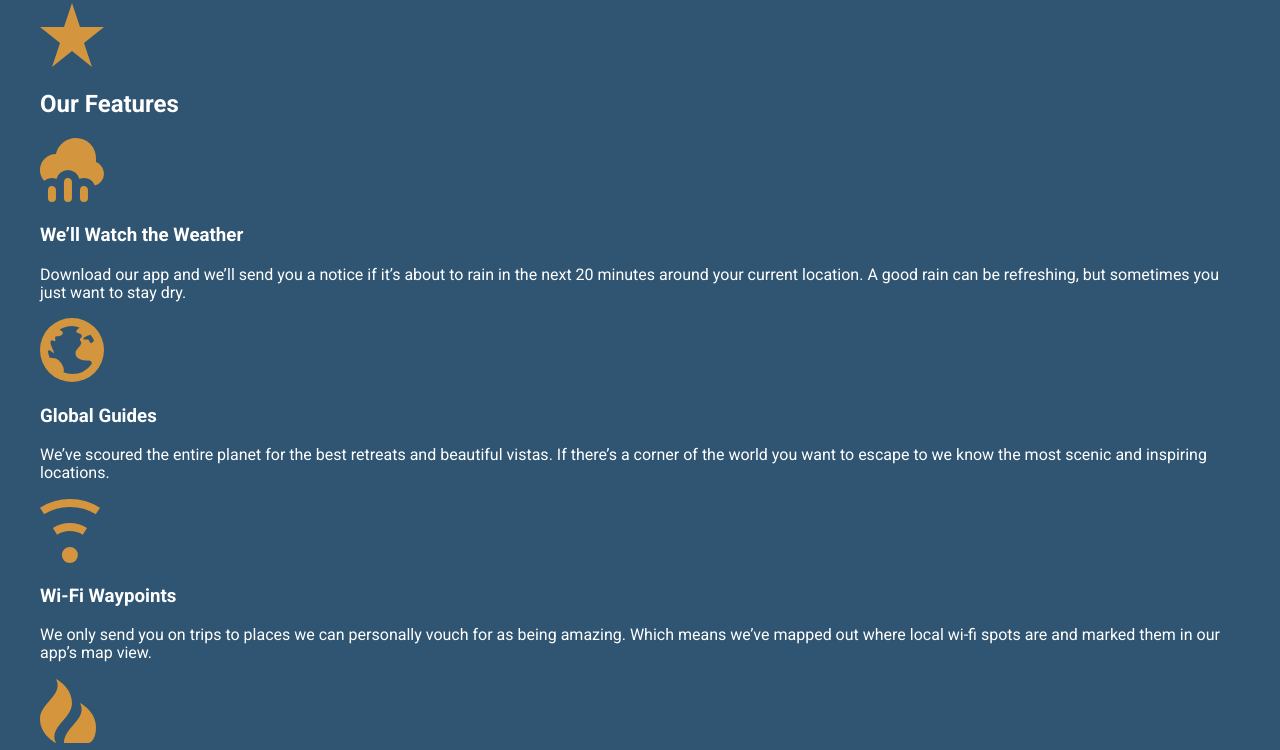
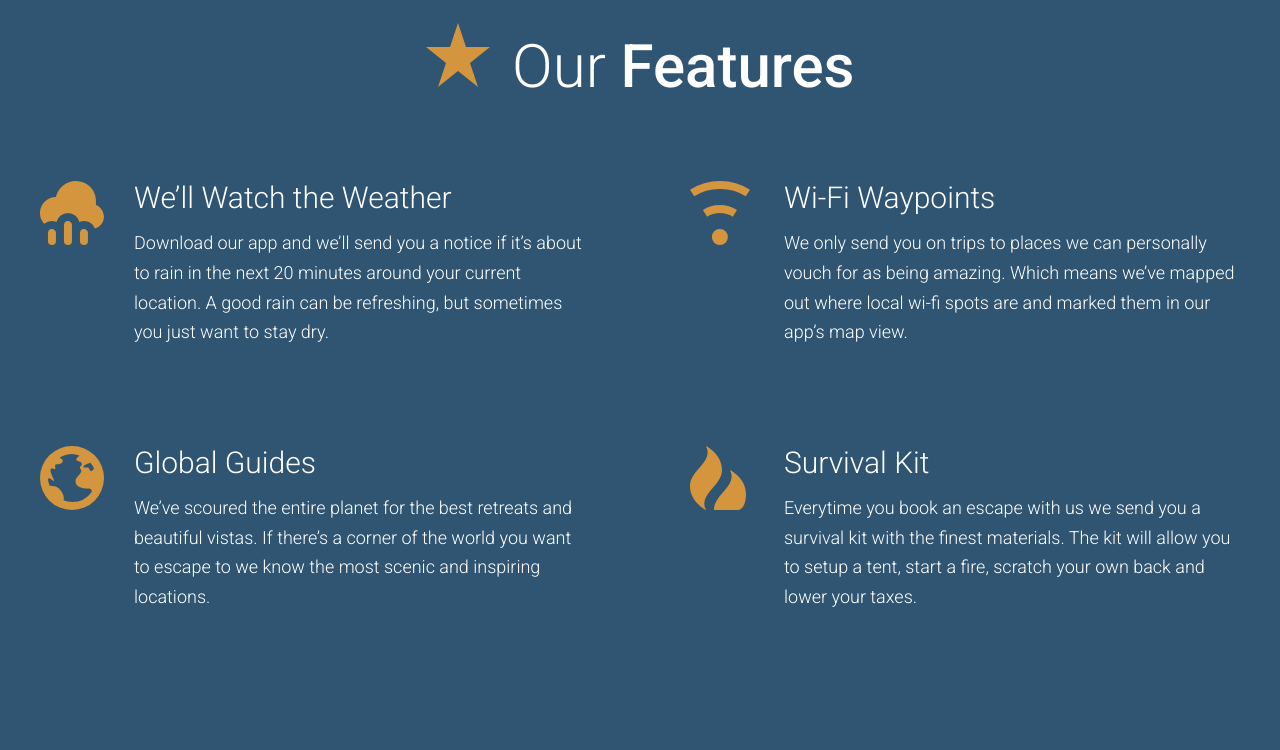
Before and after one commit to rmbarley/travel-site, a website: page app/index.html in a window 1280 px wide. Shown: the part 2282-3032 px from the top of the page. Drawn offline with Linux system fonts and the light colour scheme.

Commit message:
Completed the Our Features section

```diff
--- /dev/null
+++ b/app/assets/styles/modules/_feature-item.css
@@ -0,0 +1,27 @@
+.feature-item {
+  position: relative;
+  padding-bottom: 2.5rem;
+  @mixin atSmall {
+    padding-left: 94px;
+  }
+  &__icon {
+    display: block;
+    margin: 0 auto;
+    @mixin atSmall {
+      position: absolute;
+      left: 0;
+    }
+  }
+  &__title {
+  	text-align: center;
+    font-size: 1.6rem;
+    font-weight: 300;
+    margin-top: .7em;
+    margin-bottom: .8rem;
+    @mixin atSmall {
+    	text-align: left;
+      font-size: 1.875rem;
+      margin-top: 1em;
+    }
+  }
+}
--- a/app/assets/styles/modules/_generic-content-container.css
+++ b/app/assets/styles/modules/_generic-content-container.css
@@ -1,7 +1,8 @@
 .generic-content-container {
   p {
+    font-weight: 300;
     line-height: 1.65;
-    margin: 1.8rem 0;
+    margin: 0 0 1.8rem 0;
     @mixin atSmall {
       font-size: 1.125rem;
     }
--- a/app/assets/styles/modules/_row.css
+++ b/app/assets/styles/modules/_row.css
@@ -2,6 +2,12 @@
   @mixin clearfix;
   &--gutters {
     margin-right: -65px;
+  }
+  &--gutters-large {
+    margin-right: -100px;
+  }
+  &--gutters-large > div {
+    padding-right: 100px;
   }
   &--gutters > div {
     padding-right: 65px;
@@ -20,6 +26,10 @@
     &__medium-4--larger {
       width: 37%;
     }
+    &__medium-6 {
+      float: left;
+      width: 50%;
+    }
     &__medium-8 {
       float: left;
       width: 66.66%;
--- /dev/null
+++ b/app/assets/styles/modules/_section-title.css
@@ -0,0 +1,23 @@
+.section-title {
+  font-size: 2.55rem;
+  text-align: center;
+  font-weight: 300;
+  @mixin atSmall {
+    font-size: 3.75rem;
+  }
+  strong {
+    font-weight: 500;
+  }
+  &__icon {
+    display: block;
+    margin-left: auto;
+    margin-right: auto;
+    margin-bottom: 0.6rem;
+    @mixin atSmall {
+      margin-right: 0.5rem;
+      margin-left: 0;
+      margin-bottom: 0;
+      display: inline-block;
+    }
+  }
+}
--- a/app/assets/styles/styles.css
+++ b/app/assets/styles/styles.css
@@ -9,3 +9,5 @@
 @import "modules/_headline";
 @import "modules/_row";
 @import "modules/_generic-content-container";
+@import "modules/_section-title";
+@import "modules/_feature-item";
--- a/app/index.html
+++ b/app/index.html
@@ -66,37 +66,58 @@
     </div>
     <div class="page-section page-section--blue" id="features">
       <div class="wrapper">
-        <img src="assets/images/icons/star.svg">
-        <h2>Our Features</h2>
-        <img src="assets/images/icons/rain.svg">
-        <h3>We&rsquo;ll Watch the Weather</h3>
+        <h2 class="section-title"><img src="assets/images/icons/star.svg" class="section-title__icon"> Our <strong>Features</strong></h2>
+        <div class="row row--gutters-large generic-content-container">
+          <div class="row__medium-6">
+            <div class="feature-item">
+              <img src="assets/images/icons/rain.svg" class="feature-item__icon">
+              <h3 class="feature-item__title">We&rsquo;ll Watch the Weather</h3>
               <p>Download our app and we&rsquo;ll send you a notice if it&rsquo;s about to rain in the next 20 minutes around your current location. A good rain can be refreshing, but sometimes you just want to stay dry.</p>
-        <img src="assets/images/icons/globe.svg">
-        <h3>Global Guides</h3>
+            </div>
+            <div class="feature-item">
+              <img src="assets/images/icons/globe.svg" class="feature-item__icon">
+              <h3 class="feature-item__title">Global Guides</h3>
               <p>We&rsquo;ve scoured the entire planet for the best retreats and beautiful vistas. If there&rsquo;s a corner of the world you want to escape to we know the most scenic and inspiring locations.</p>
-        <img src="assets/images/icons/wifi.svg">
-        <h3>Wi-Fi Waypoints</h3>
+            </div>
+          </div>
+          <div class="row__medium-6">
+            <div class="feature-item">
+              <img src="assets/images/icons/wifi.svg" class="feature-item__icon">
+              <h3 class="feature-item__title">Wi-Fi Waypoints</h3>
               <p>We only send you on trips to places we can personally vouch for as being amazing. Which means we&rsquo;ve mapped out where local wi-fi spots are and marked them in our app&rsquo;s map view.</p>
-        <img src="assets/images/icons/fire.svg">
-        <h3>Survival Kit</h3>
+            </div>
+            <div class="feature-item">
+              <img src="assets/images/icons/fire.svg" class="feature-item__icon">
+              <h3 class="feature-item__title">Survival Kit</h3>
               <p>Everytime you book an escape with us we send you a survival kit with the finest materials. The kit will allow you to setup a tent, start a fire, scratch your own back and lower your taxes.</p>
             </div>
           </div>
+        </div>
+      </div>
+    </div>
     <div id="testimonials">
+      <div class="row">
+        <div class="row__medium-4">
           <img src="assets/images/icons/comment.svg">
           <h2>Real Testimonials</h2>
           <img src="assets/images/testimonial-jane.jpg">
           <h3>Jane Doe</h3>
           <h3>9 Time Escaper</h3>
           <p>&ldquo;Duis aute irure dolor in reprehenderit in voluptate velit esse cillum dolore eu fugiat nulla pariatur. Excepteur sint occaecat cupidatat non proident, sunt in culpa qui officia deserunt mollit anim id est laborum. Lorem ipsum dolor sit amet, consectetur adipisicing elit, sed do eiusmod tempor incididunt ut labore et dolore magna aliqua.&rdquo;</p>
+        </div>
+        <div class="row__medium-4">
           <img src="assets/images/testimonial-john.jpg">
           <h3>John Smith</h3>
           <h3>4 Time Escaper</h3>
           <p>&ldquo;Duis aute irure dolor in reprehenderit in voluptate velit esse cillum dolore eu fugiat nulla pariatur. Excepteur sint occaecat cupidatat non proident, sunt in culpa qui officia deserunt mollit anim id est laborum. Lorem ipsum dolor sit amet, consectetur.&rdquo;</p>
+        </div>
+        <div class="row__medium-4">
           <img src="assets/images/testimonial-cat.jpg">
           <h3>Cat McKitty</h3>
           <h3>6 Time Escaper</h3>
           <p>&ldquo;Duis aute irure dolor in reprehenderit in voluptate velit esse cillum dolore eu fugiat nulla pariatur. Excepteur sint occaecat cupidatat non proident, sunt in culpa qui officia deserunt mollit anim id est laborum. Lorem ipsum dolor sit amet, consectetur adipisicing elit, sed do eiusmod tempor incididunt ut.&rdquo;</p>
+        </div>
+      </div>
     </div>
     <footer>
       <p>Copyright &copy; 2016 Clear View Escapes. All rights reserved. <a href="#" class="btn btn--orange">Get in Touch</a></p>
--- a/app/temp/styles/styles.css
+++ b/app/temp/styles/styles.css
@@ -635,6 +635,14 @@
   margin-right: -65px;
 }
 
+.row--gutters-large {
+  margin-right: -100px;
+}
+
+.row--gutters-large > div {
+  padding-right: 100px;
+}
+
 .row--gutters > div {
   padding-right: 65px;
 }
@@ -658,6 +666,11 @@
     width: 37%;
   }
 
+  .row__medium-6 {
+    float: left;
+    width: 50%;
+  }
+
   .row__medium-8 {
     float: left;
     width: 66.66%;
@@ -669,8 +682,9 @@
 }
 
 .generic-content-container p {
+  font-weight: 300;
   line-height: 1.65;
-  margin: 1.8rem 0;
+  margin: 0 0 1.8rem 0;
 }
 
 @media (min-width: 530px) {
@@ -683,3 +697,79 @@
 .generic-content-container p a {
   font-weight: 700;
 }
+
+.section-title {
+  font-size: 2.55rem;
+  text-align: center;
+  font-weight: 300;
+}
+
+@media (min-width: 530px) {
+
+  .section-title {
+    font-size: 3.75rem;
+  }
+}
+
+.section-title strong {
+  font-weight: 500;
+}
+
+.section-title__icon {
+  display: block;
+  margin-left: auto;
+  margin-right: auto;
+  margin-bottom: 0.6rem;
+}
+
+@media (min-width: 530px) {
+
+  .section-title__icon {
+    margin-right: 0.5rem;
+    margin-left: 0;
+    margin-bottom: 0;
+    display: inline-block;
+  }
+}
+
+.feature-item {
+  position: relative;
+  padding-bottom: 2.5rem;
+}
+
+@media (min-width: 530px) {
+
+  .feature-item {
+    padding-left: 94px;
+  }
+}
+
+.feature-item__icon {
+  display: block;
+  margin: 0 auto;
+}
+
+@media (min-width: 530px) {
+
+  .feature-item__icon {
+    position: absolute;
+    left: 0;
+  }
+}
+
+.feature-item__title {
+  text-align: center;
+  font-size: 1.6rem;
+  font-weight: 300;
+  margin-top: .7em;
+  margin-bottom: .8rem;
+}
+
+@media (min-width: 530px) {
+
+  .feature-item__title {
+    text-align: left;
+    font-size: 1.875rem;
+    margin-top: 1em;
+  }
+}
```
Lines whose indentation alone changed are shown as unchanged.
